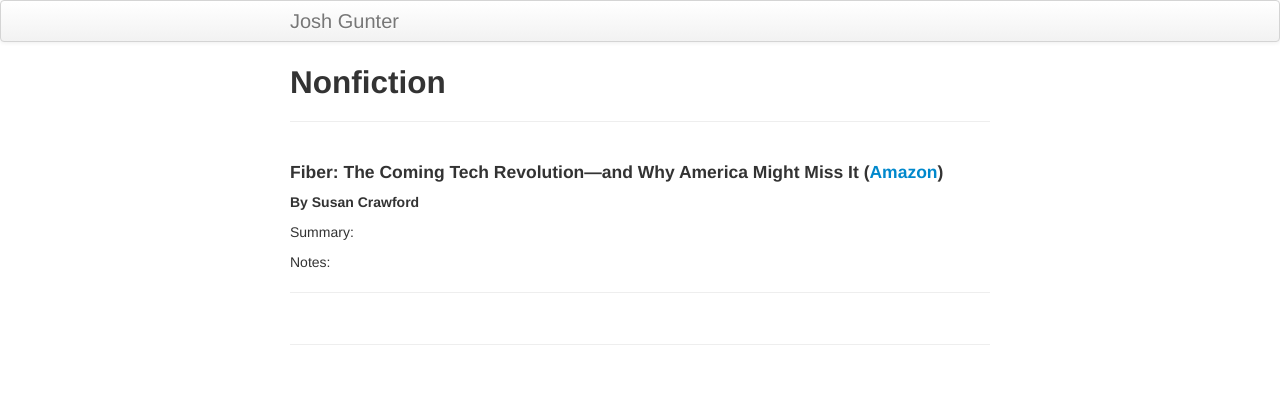
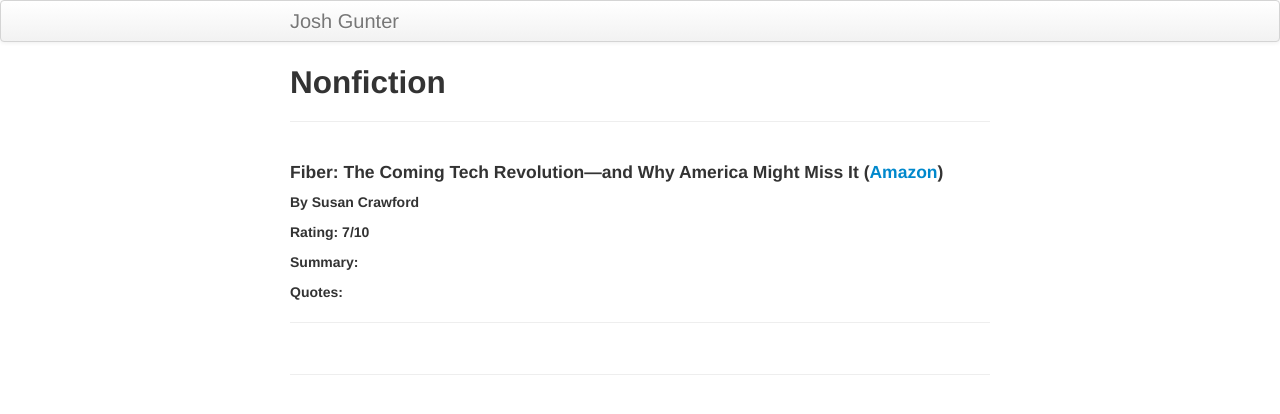
Before and after one commit to joshgunter/gunter_website, a Jekyll site: the page built from pages/nonfiction.md, in a window 1280 px wide. Shown: the top 414 px of the page. Built offline with Jekyll 4.4.1, drawn with Linux system fonts in a browser that asks for light colours.

Commit message:
Update nonfiction.md

```diff
--- a/pages/nonfiction.md
+++ b/pages/nonfiction.md
@@ -8,8 +8,10 @@ description: Nonfiction books I have read
 
 ##### By Susan Crawford
 
-Summary:
+**Rating: 7/10**
 
-Notes:
+**Summary:**
+
+**Quotes:**
 
 ---
```
